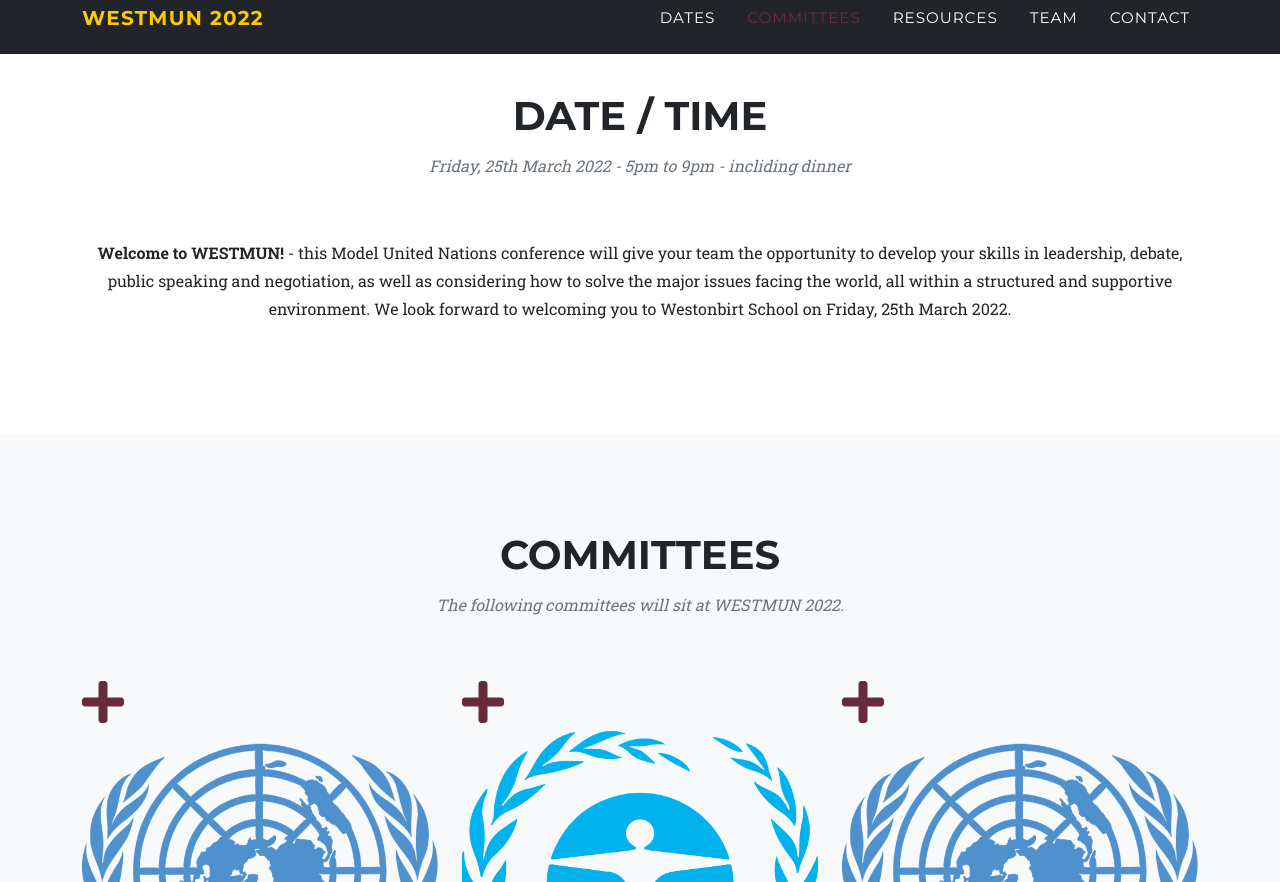
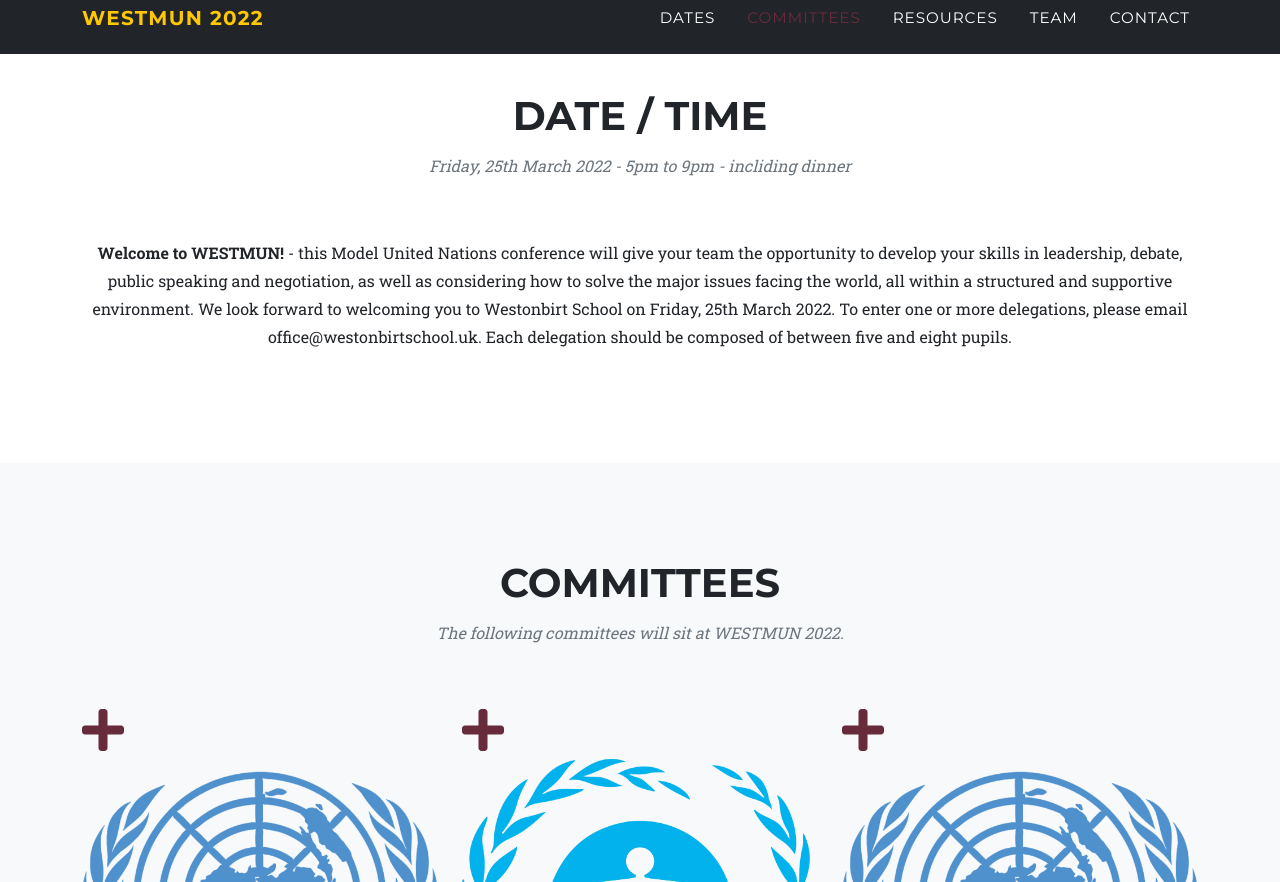
Before and after one commit to WESTMUN/westmun.github.io, a Jekyll site: the page built from index.md, in a window 1280 px wide and 900 px high, scrolled down 731 px, cut to the strip 18-900 px from the top of the window. Built offline with Jekyll 4.4.1, drawn with Linux system fonts in a browser that asks for light colours.

Commit message:
contact info.

```diff
--- a/index.md
+++ b/index.md
@@ -43,7 +43,7 @@
                 team the opportunity to develop your skills in leadership, debate, public speaking and negotiation, as
                 well as considering how to solve the major issues facing the world, all within a structured and
                 supportive environment. We look forward to welcoming you to Westonbirt School on Friday, 25th March
-                2022.</p>
+                2022. To enter one or more delegations, please email office@westonbirtschool.uk. Each delegation should be composed of between five and eight pupils.</p>
         </div>
         <!--
         <div class="row text-center">
```
